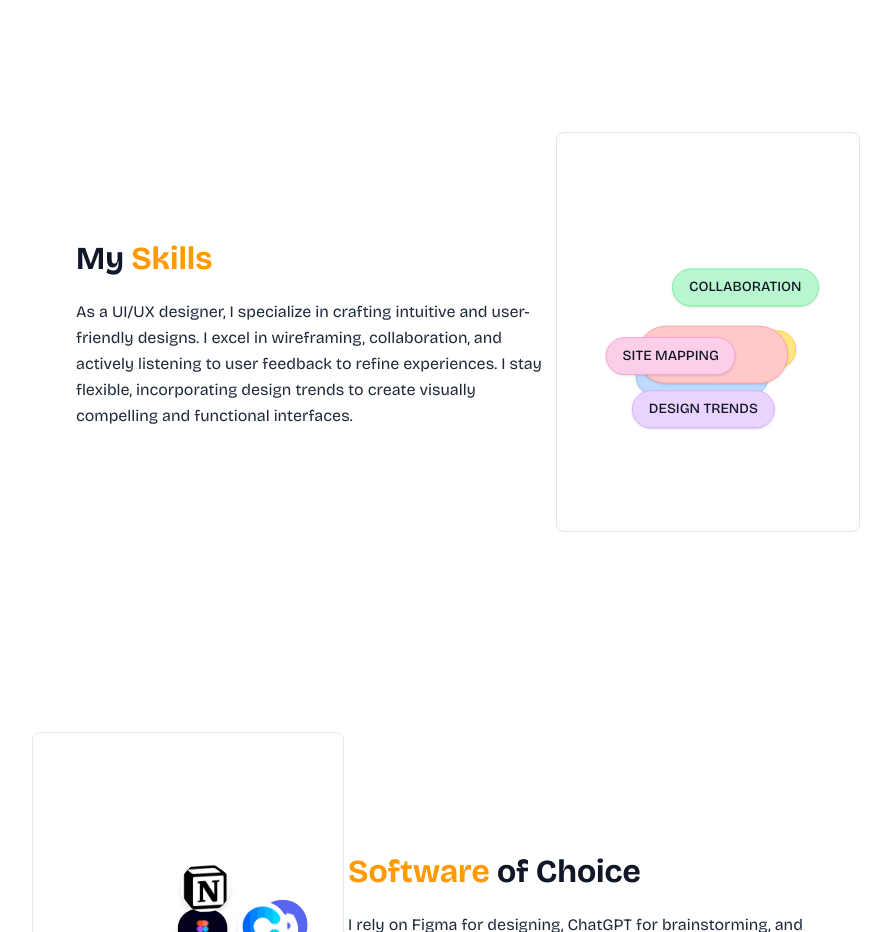
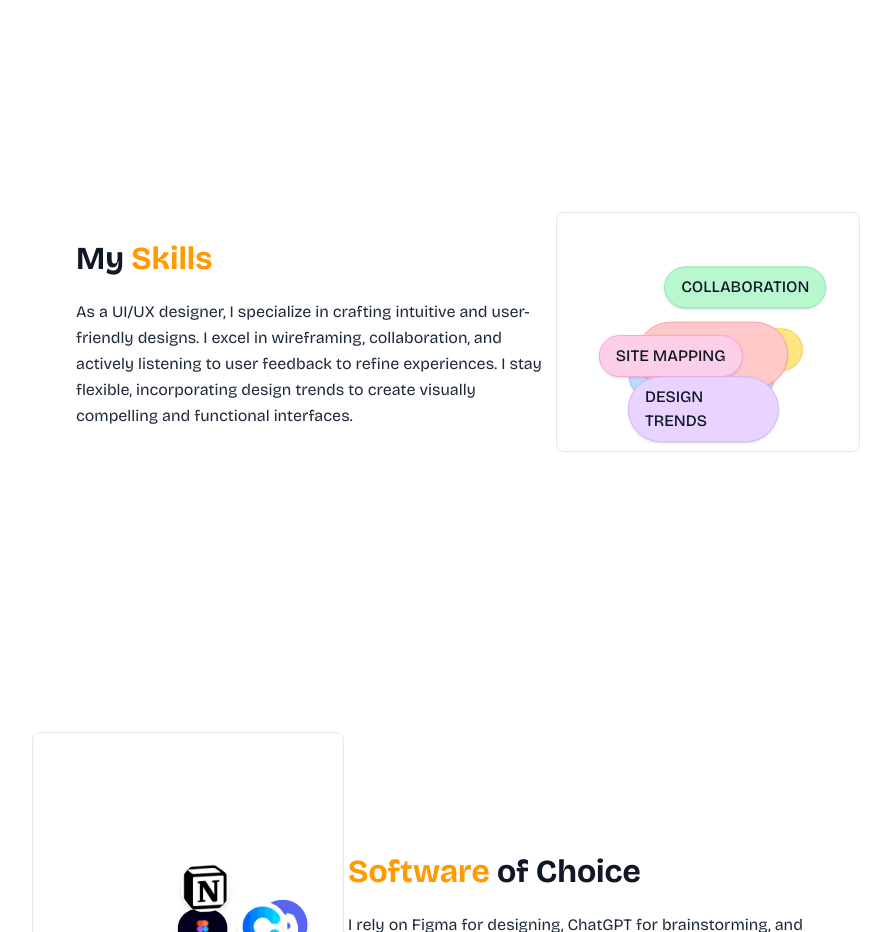
Before and after one commit to barn0ts/genniezmiaoportfolio, a Next.js app: page /aboutme in a window 1280 px wide. Shown: the part 2340-3272 px from the top of the page, without its empty margins (196-1087 px from the left). Built offline with nearby package versions, Linux system fonts and the light colour scheme.

Commit message:
adjusted some things

```diff
--- a/app/aboutme/page.tsx
+++ b/app/aboutme/page.tsx
@@ -250,7 +250,7 @@ const AboutMePage = () => {
                 {" "}Gen
               </span>
             </h2>
-            <p className="text-[clamp(1.2rem, 2vw, 1.5rem)] text-gray-800 leading-relaxed">
+            <p className="text-[clamp(0.8rem, 5vw, 1.5rem)] text-gray-800 leading-relaxed">
               I am a UI/UX designer passionate about crafting <span className="text-[#FF9A02]">intuitive</span> and <span className="text-[#FF9A02] mr-1">visually compelling</span>
               experiences. My focus is on blending <span className="text-[#FF9A02]">creativity</span> with <span className="text-[#FF9A02] mr-1">functionality</span>
               to design seamless, user-friendly interfaces. You will most likely find me in
@@ -283,7 +283,7 @@ const AboutMePage = () => {
               >Skills</span>
             </h2>
 
-            <p className="text-[clamp(1.2rem, 2vw, 1.5rem)] text-gray-800 leading-relaxed">
+            <p className="text-[clamp(0.8rem, 5vw, 1.5rem)] text-gray-800 leading-relaxed">
               As a UI/UX designer, I specialize in crafting intuitive and user-friendly designs.
               I excel in wireframing, collaboration, and actively listening to user feedback to refine
               experiences. I stay flexible, incorporating design trends to create visually compelling
@@ -313,7 +313,7 @@ const AboutMePage = () => {
                 onMouseLeave={() => setHovered(null)}
               >Software</span> of Choice
             </h2>
-            <p className="text-[clamp(1.2rem, 2vw, 1.5rem)] text-gray-800 leading-relaxed">
+            <p className="text-[clamp(0.8rem, 5vw, 1.5rem)] text-gray-800 leading-relaxed">
               I rely on Figma for designing, ChatGPT for brainstorming, and Notion for organizing ideas. Discord keeps me connected, while Dribbble and Coolors inspire creativity. Canva helps me with quick visuals.
             </p>
           </div>
--- a/components/AnimatedSkills.tsx
+++ b/components/AnimatedSkills.tsx
@@ -102,8 +102,8 @@ export default function AnimatedSkills() {
   return (
     <div className="w-full md:w-1/2 mb-8 md:mb-0 relative h-[20rem] md:h-[30rem] xl:ml-[5rem] bg-white border border-gray-200 rounded-lg overflow-hidden flex items-center justify-center"
       style={{
-        maxWidth: "clamp(200px, 70vw, 500px)",
-        maxHeight: "clamp(150px, 50vh, 400px)",
+        maxWidth: "clamp(180px, 50vw, 480px)",
+        maxHeight: "clamp(130px, 30vh, 380px)",
       }}
     >
 
@@ -111,7 +111,7 @@ export default function AnimatedSkills() {
         {skills.map((skill, index) => (
           <motion.div
             key={index}
-            className={`absolute left-1/2 top-1/2 ${skill.color} px-4 py-2 rounded-full border text-sm font-medium shadow-sm`}
+            className={`absolute left-1/2 top-1/2 ${skill.color} px-4 py-2 rounded-full border text-[clamp(0.8rem, 5vw, 1.5rem)] font-medium shadow-sm`}
             style={{
               translateX: "-50%",
               translateY: "-50%",
```
